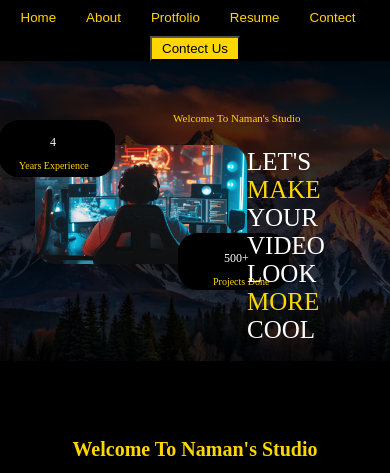
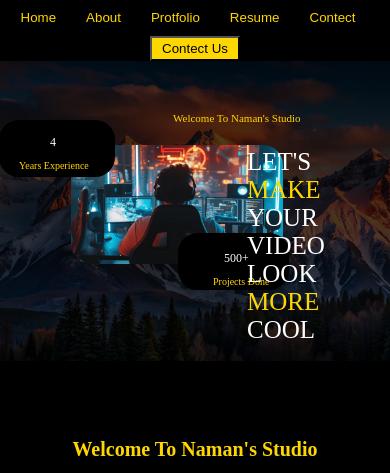
Before and after one commit to Dhruv29-29/namanprotfolio, a plain HTML site: page index.html in a window 390 px wide. Shown: the part 118-591 px from the top of the page. Drawn offline with Linux system fonts and the light colour scheme.

Commit message:
Update new.css

```diff
--- a/new.css
+++ b/new.css
@@ -197,7 +197,10 @@ body {
         height: 30px;
     }
     .pro img {
-        width: 80%;
+        width: 350px;
+        position: relative;
+        top: 125px;
+        left: 36px;
     }
     .xpbox,
     .project {
@@ -205,13 +208,27 @@ body {
         height: 50px;
         padding: 15px;
         bottom: auto;
-        left: auto;
-        right: auto;
     }
     .more-1,
     .more-2,
     .more-3 {
         font-size: 30px;
+    }
+    .project {
+        position: relative;
+        left: -14px;
+        bottom: 219px;
+        background-color: black;
+        opacity: 0px;
+    }
+    .xpbox {
+        width: 100px;
+        height: 50px;
+        padding: 15px;
+        bottom: -84px;
+        left: 384px;
+        background-color: black;
+        opacity: 0px;
     }
 }
 
```
